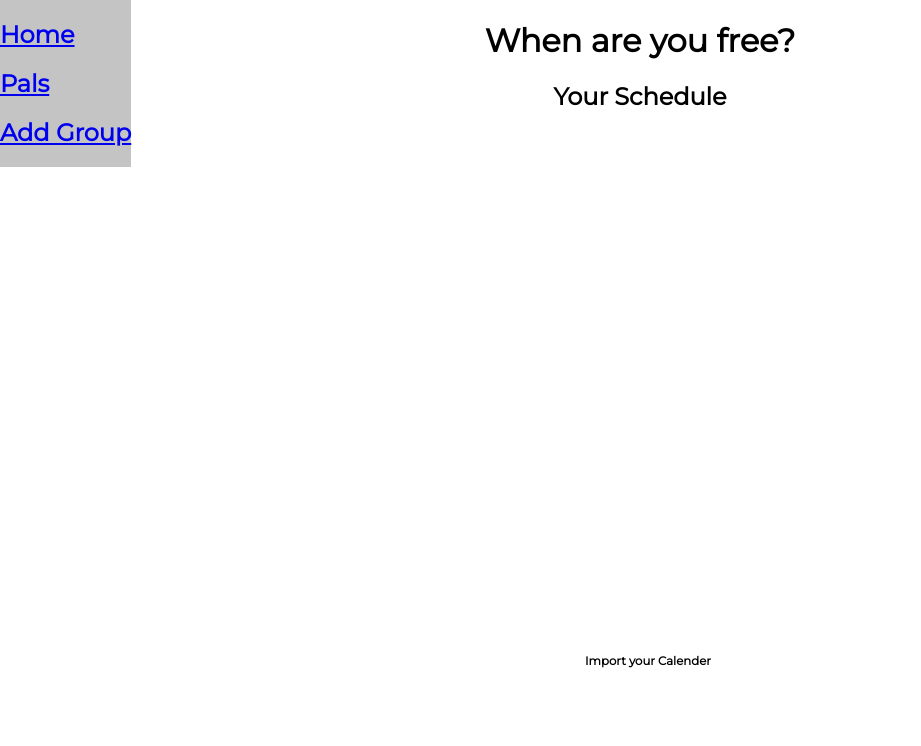
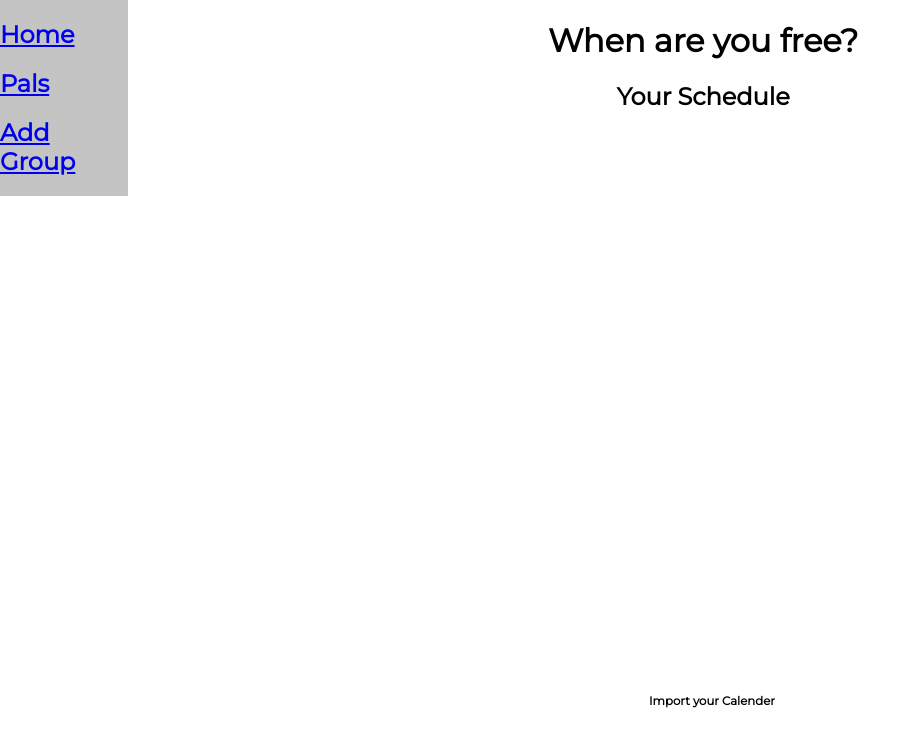
Before and after one commit to WeJamUS/DubHacks2020, a website: page front-end/home.html in a window 1280 px wide. Shown: the whole page, without its empty margins (0-921 px from the left). Drawn offline with Linux system fonts and the light colour scheme.

Commit message:
more hom

```diff
--- a/front-end/css/style.css
+++ b/front-end/css/style.css
@@ -58,22 +58,26 @@ input[type=text], input[type=password] {
     background-color: #C4C4C4;
     position: fixed;
 	top: 0px;
-    left: 0;
+	left: 0;
+	width: 10%;
     /* transform: translate3d(-100vw, 0, 0);
     transition: transform .3s cubic-bezier(0, .52, 0, 1); */
 }
-.flyoutMenu.show {
+/* .flyoutMenu.show {
     transform: translate3d(0vw, 0, 0);
-}
+}    */
 
 .freeSchedule {
 	text-align: center;
+	margin-left: 10%;
+	width: 90%;
 }
 
 .import {
-	width: 100%;
+	margin-left: 10%;
+	width: 90%;
 	position: fixed;
-	bottom: 15%;
+	bottom: 10%;
 	text-align: center;
 	font-size: 10px;
 }
```
